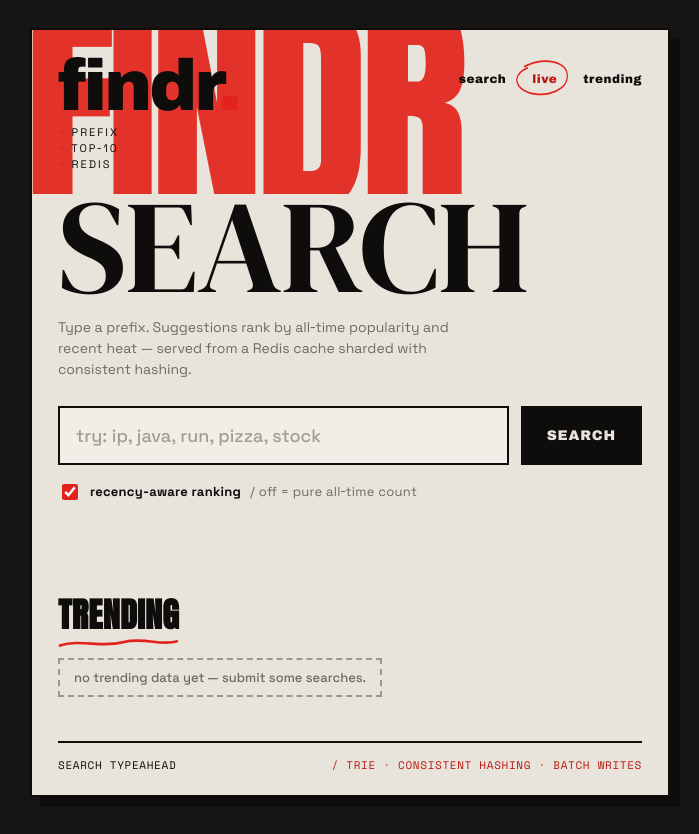
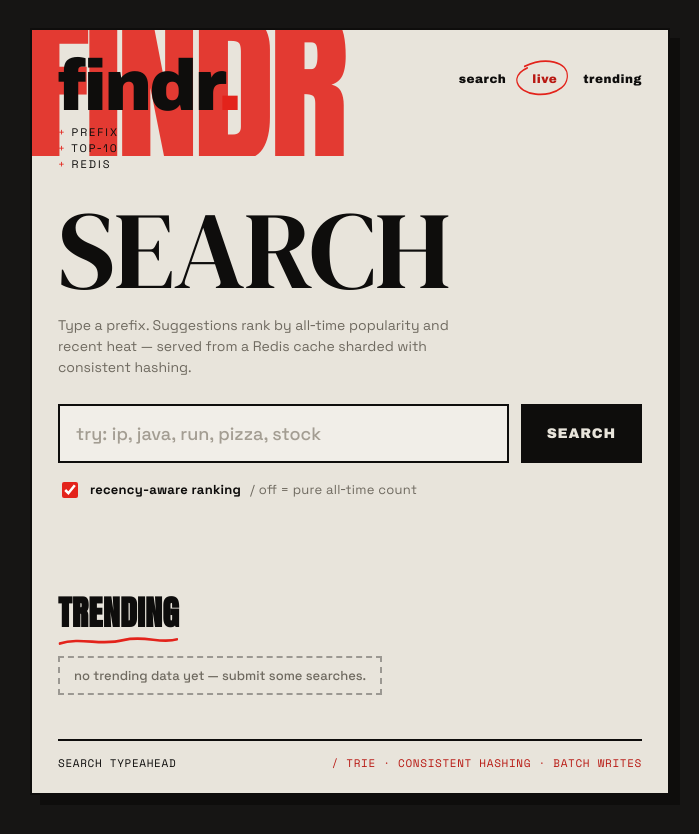
Before and after one commit to dobbydobap/TypeAheadHLD, a plain HTML site: page frontend/index.html in a window 1280 px wide. Shown: the whole page, without its empty margins (290-989 px from the left). Drawn offline with nearby package versions, Linux system fonts and the light colour scheme; files that its build step writes are made by us from their sources; no server answers; files whose address does not match are found by name.

Commit message:
style(ui): brutalist editorial redesign + no-cache headers

```diff
--- a/frontend/styles.css
+++ b/frontend/styles.css
@@ -23,6 +23,7 @@ body {
   min-height: 100vh;
   display: flex;
   justify-content: center;
+  align-items: flex-start;   /* pin to top so tall content scrolls instead of stretching/cutting */
   padding: 28px 16px 60px;
   -webkit-font-smoothing: antialiased;
 }
@@ -42,15 +43,15 @@ body {
 /* ---- giant ghost wordmark --------------------------------------------------- */
 .ghost {
   position: absolute;
-  top: -6px;
+  top: -8px;
   left: -8px;
   right: -8px;
   font-family: "Anton", Impact, "Arial Black", sans-serif;
-  font-size: clamp(120px, 33vw, 230px);
-  line-height: 0.74;
+  font-size: clamp(88px, 22vw, 168px);
+  line-height: 0.8;
   letter-spacing: -0.04em;
   color: var(--red);
-  opacity: 0.92;
+  opacity: 0.88;
   z-index: 0;
   pointer-events: none;
   user-select: none;
@@ -58,7 +59,11 @@ body {
   overflow: hidden;
 }
 
-.mast, .hero, .trending, .foot { position: relative; z-index: 1; }
+/* Stacking: content sits above the ghost (z 0). The hero is lifted ABOVE trending/footer so the
+   suggestion dropdown (which lives inside the hero) floats cleanly over them when open. */
+.mast { position: relative; z-index: 2; }
+.hero { position: relative; z-index: 5; }
+.trending, .foot { position: relative; z-index: 1; }
 
 /* ---- masthead --------------------------------------------------------------- */
 .mast {
@@ -66,7 +71,7 @@ body {
   align-items: flex-start;
   justify-content: space-between;
   gap: 16px;
-  min-height: 96px;
+  min-height: 132px;   /* reserve the ghost-word band so the hero starts below it */
 }
 
 .brand-mark {
@@ -114,15 +119,15 @@ body {
 }
 
 /* ---- hero ------------------------------------------------------------------- */
-.hero { margin-top: 18px; }
+.hero { margin-top: 14px; }
 
 .hero-word {
   font-family: "DM Serif Display", Georgia, "Times New Roman", serif;
   font-weight: 400;
-  font-size: clamp(64px, 22vw, 132px);
-  line-height: 0.86;
+  font-size: clamp(54px, 17vw, 110px);
+  line-height: 0.88;
   letter-spacing: -0.01em;
-  margin: 0 0 14px;
+  margin: 0 0 16px;
   text-transform: uppercase;
 }
 
```
Also changed, not shown: 1 other file.
